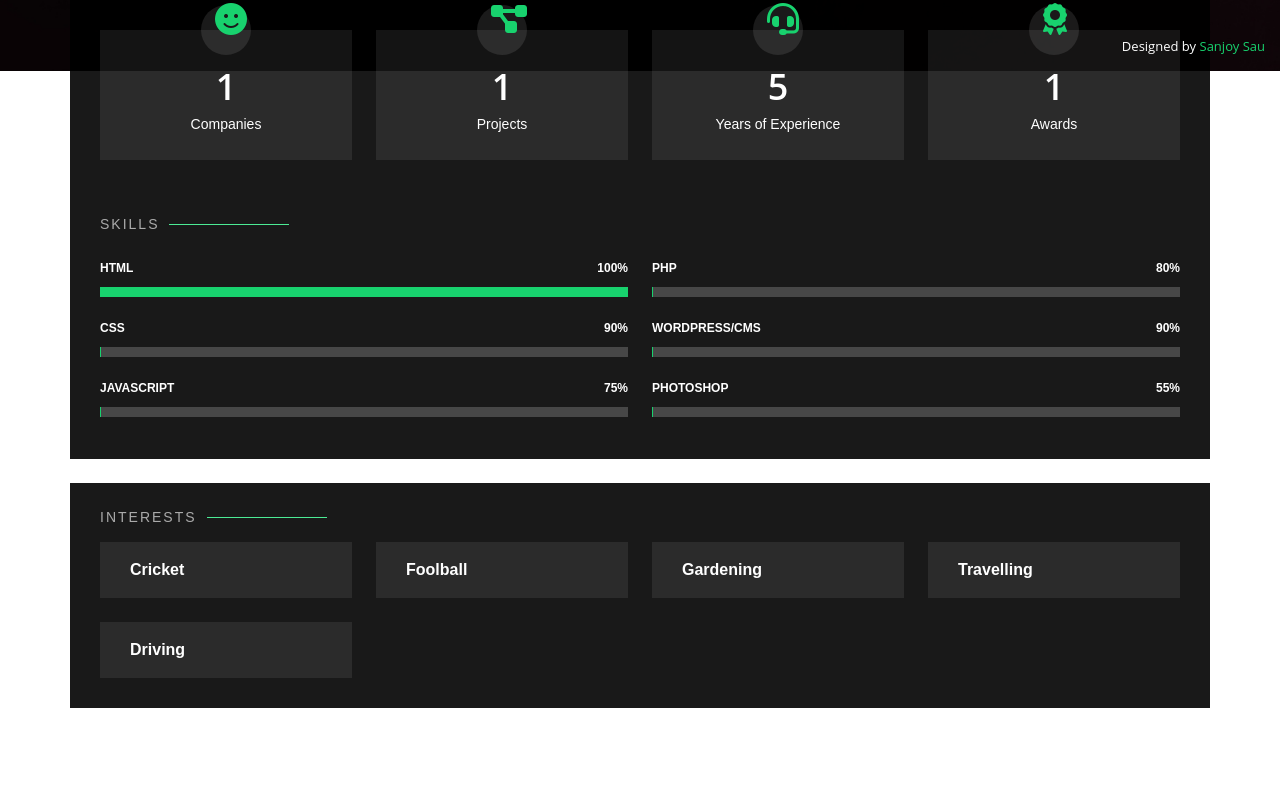
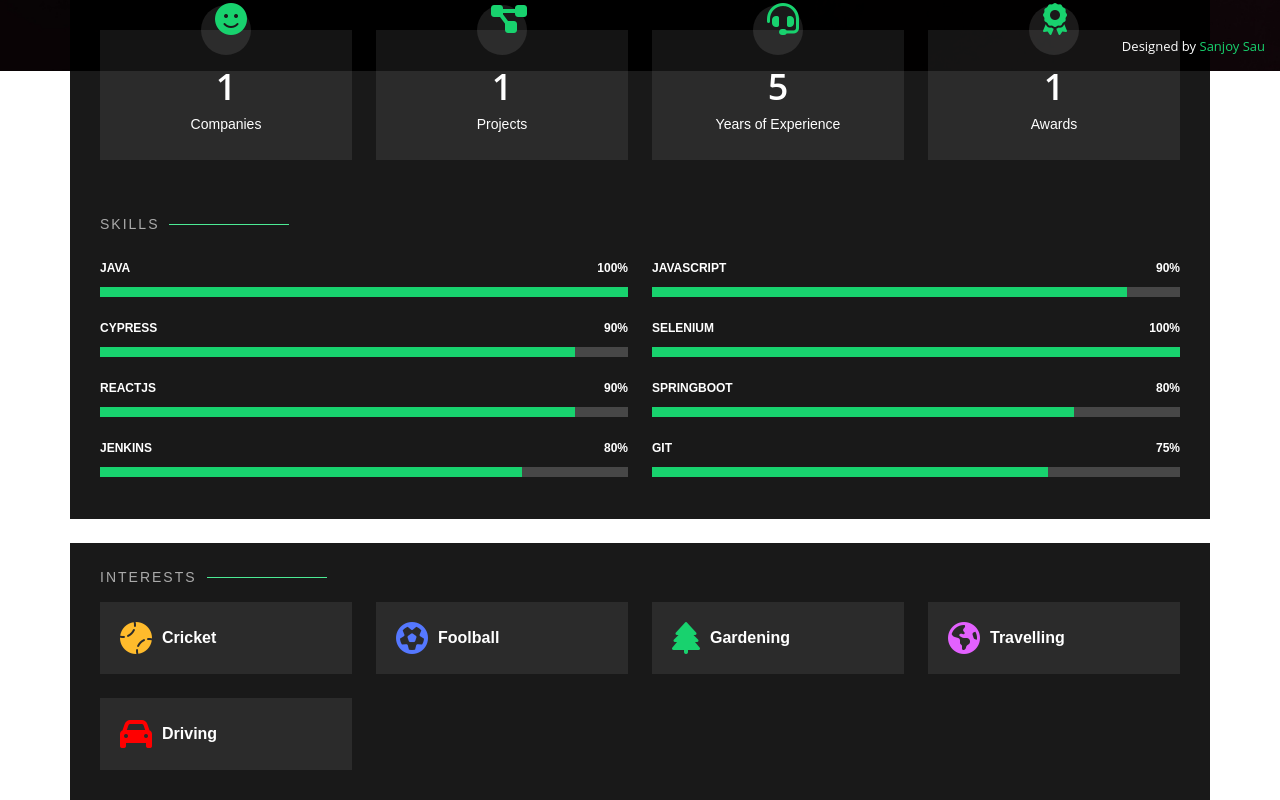
Before and after one commit to sanjoysau310/portfolio, a React (Create React App) app: page /about in a window 1280 px wide. Shown: the part 729-1529 px from the top of the page. Before the commit the page ends 1437 px from the top, so only its background shows below. Built offline with nearby package versions, Linux system fonts and the light colour scheme.

Commit message:
firebase added

```diff
--- a/package.json
+++ b/package.json
@@ -7,6 +7,7 @@
     "@testing-library/react": "^13.4.0",
     "@testing-library/user-event": "^13.5.0",
     "axios": "^1.4.0",
+    "firebase": "^10.0.0",
     "react": "^18.2.0",
     "react-dom": "^18.2.0",
     "react-router-dom": "^6.14.1",
--- a/src/components/pages/about/Counts.js
+++ b/src/components/pages/about/Counts.js
@@ -6,7 +6,7 @@ export const Counts = () => {
       <div className="row">
         <div className="col-lg-3 col-md-6 d-flex align-items-stretch">
           <div className="count-box">
-            <i className="fa fa-face-smile fa-2xl"/>
+            <i className="fa fa-face-smile fa-2xl" />
             <span className="purecounter">1</span>
             <p>Companies</p>
           </div>
--- a/src/components/pages/about/Interests.js
+++ b/src/components/pages/about/Interests.js
@@ -9,31 +9,31 @@ export const Interests = () => {
       <div className="row">
         <div className="col-lg-3 col-md-4">
           <div className="icon-box">
-            <i className="ri-store-line" style={{ color: "#ffbb2c" }} />
+            <i className="fa-solid fa-baseball" style={{ color: "#ffbb2c" }} />
             <h3>Cricket</h3>
           </div>
         </div>
         <div className="col-lg-3 col-md-4 mt-4 mt-md-0">
           <div className="icon-box">
-            <i className="ri-bar-chart-box-line" style={{ color: "#5578ff" }} />
+            <i className="fa fa-futbol" style={{ color: "#5578ff" }} />
             <h3>Foolball</h3>
           </div>
         </div>
         <div className="col-lg-3 col-md-4 mt-4 mt-md-0">
           <div className="icon-box">
-            <i className="ri-calendar-todo-line" style={{ color: "#e80368" }} />
+            <i className="fa fa-tree" style={{ color: "#18d26e" }} />
             <h3>Gardening</h3>
           </div>
         </div>
         <div className="col-lg-3 col-md-4 mt-4 mt-lg-0">
           <div className="icon-box">
-            <i className="ri-paint-brush-line" style={{ color: "#e361ff" }} />
+            <i className="fa fa-earth" style={{ color: "#e361ff" }} />
             <h3>Travelling</h3>
           </div>
         </div>
         <div className="col-lg-3 col-md-4 mt-4">
           <div className="icon-box">
-            <i className="ri-fingerprint-line" style={{ color: "#29cc61" }} />
+            <i className="fa fa-car" style={{ color: "#ff0000" }} />
             <h3>Driving</h3>
           </div>
         </div>
--- a/src/components/pages/about/Skills.js
+++ b/src/components/pages/about/Skills.js
@@ -1,100 +1,35 @@
 import React from "react";
+import about from "../../../data/about.json";
 
 export const Skills = () => {
+  const { skills } = about;
   return (
     <div className="skills container">
       <div className="section-title">
         <h2>Skills</h2>
       </div>
       <div className="row skills-content">
-        <div className="col-lg-6">
+        {skills.map((skill) => {
+          return (
+            <div className="col-lg-6" key={skill.title}>
               <div className="progress">
                 <span className="skill">
-              HTML <i className="val">100%</i>
-            </span>
-            <div className="progress-bar-wrap">
-              <div
-                className="progress-bar w-100"
-                role="progressbar"
-                aria-valuenow="100"
-                aria-valuemin={0}
-                aria-valuemax={100}
-              />
-            </div>
-          </div>
-          <div className="progress">
-            <span className="skill">
-              CSS <i className="val">90%</i>
+                  {skill.title} <i className="val">{skill.proficiency}%</i>
                 </span>
                 <div className="progress-bar-wrap">
                   <div
                     className="progress-bar"
                     role="progressbar"
-                aria-valuenow={90}
-                aria-valuemin={0}
-                aria-valuemax={100}
-              />
-            </div>
-          </div>
-          <div className="progress">
-            <span className="skill">
-              JavaScript <i className="val">75%</i>
-            </span>
-            <div className="progress-bar-wrap">
-              <div
-                className="progress-bar"
-                role="progressbar"
-                aria-valuenow={75}
+                    style={{ width: skill.proficiency + "%" }}
+                    aria-valuenow={skill.proficiency}
                     aria-valuemin={0}
                     aria-valuemax={100}
                   />
                 </div>
               </div>
             </div>
-        <div className="col-lg-6">
-          <div className="progress">
-            <span className="skill">
-              PHP <i className="val">80%</i>
-            </span>
-            <div className="progress-bar-wrap">
-              <div
-                className="progress-bar"
-                role="progressbar"
-                aria-valuenow={80}
-                aria-valuemin={0}
-                aria-valuemax={100}
-              />
-            </div>
-          </div>
-          <div className="progress">
-            <span className="skill">
-              WordPress/CMS <i className="val">90%</i>
-            </span>
-            <div className="progress-bar-wrap">
-              <div
-                className="progress-bar"
-                role="progressbar"
-                aria-valuenow={90}
-                aria-valuemin={0}
-                aria-valuemax={100}
-              />
-            </div>
-          </div>
-          <div className="progress">
-            <span className="skill">
-              Photoshop <i className="val">55%</i>
-            </span>
-            <div className="progress-bar-wrap">
-              <div
-                className="progress-bar"
-                role="progressbar"
-                aria-valuenow={55}
-                aria-valuemin={0}
-                aria-valuemax={100}
-              />
-            </div>
-          </div>
-        </div>
+          );
+        })}
       </div>
     </div>
   );
--- a/src/components/pages/resume/Experience.js
+++ b/src/components/pages/resume/Experience.js
@@ -1,8 +1,10 @@
-import React from "react";
+import React, { useState } from "react";
 import resume from "../../../data/resume.json";
 
 export const Experience = () => {
   const { role, duration, organisation, tasks } = resume.experience;
+  const [show, setShow] = useState(false);
+  let count = 0;
   return (
     <div>
       <h3 className="resume-title">Professional Experience</h3>
@@ -12,11 +14,36 @@ export const Experience = () => {
         <p>
           <em>{organisation}</em>
         </p>
-        <ul>
-          {tasks.map((task) => {
-            return <li key={task.id}>{task.desc}</li>;
-          })}
-        </ul>
+
+        {!show ? (
+          <>
+            <ul>
+              {tasks.map((task) => {
+                count = count + 1;
+                if (count <= tasks.length / 2)
+                  return <li key={task.id}>{task.desc}</li>;
+              })}
+            </ul>
+            <p>
+              <i className="button" onClick={() => setShow(true)}>
+                ....See More
+              </i>
+            </p>
+          </>
+        ) : (
+          <>
+            <ul>
+              {tasks.map((task) => {
+                return <li key={task.id}>{task.desc}</li>;
+              })}
+            </ul>
+            <p>
+              <i className="button" onClick={() => setShow(false)}>
+                ....Hide
+              </i>
+            </p>
+          </>
+        )}
       </div>
     </div>
   );
--- a/src/components/pages/resume/SkillAndTools.js
+++ b/src/components/pages/resume/SkillAndTools.js
@@ -1,13 +1,15 @@
-import React from "react";
+import React, { useState } from "react";
 import resume from "../../../data/resume.json";
 
 export const SkillAndTools = () => {
   const { skills } = resume;
+  const [show, setShow] = useState(false);
+  let count = 0;
   return (
     <div>
       <h3 className="resume-title">Skills and Tools</h3>
       <div className="row">
-        {skills.map((skill) => {
+        {/* {skills.map((skill) => {
           return (
             <div className="col-md-6" key={skill.id}>
               <div className="resume-item">
@@ -20,7 +22,55 @@ export const SkillAndTools = () => {
               </div>
             </div>
           );
-        })}
+        })} */}
+
+        {!show ? (
+          <>
+            {skills.map((skill) => {
+              count = count + 1;
+              if (count < skills.length / 2)
+                return (
+                  <div className="col-md-6" key={skill.id}>
+                    <div className="resume-item">
+                      <h4>{skill.title}</h4>
+                      <ul>
+                        {skill.specifications.map((spec) => {
+                          return <li key={spec}>{spec}</li>;
+                        })}
+                      </ul>
+                    </div>
+                  </div>
+                );
+            })}
+            <p>
+              <i className="resume-skills" onClick={() => setShow(true)}>
+                ....See More
+              </i>
+            </p>
+          </>
+        ) : (
+          <>
+            {skills.map((skill) => {
+              return (
+                <div className="col-md-6" key={skill.id}>
+                  <div className="resume-item">
+                    <h4>{skill.title}</h4>
+                    <ul>
+                      {skill.specifications.map((spec) => {
+                        return <li key={spec}>{spec}</li>;
+                      })}
+                    </ul>
+                  </div>
+                </div>
+              );
+            })}
+            <p>
+              <i className="resume-skills" onClick={() => setShow(false)}>
+                ....Hide
+              </i>
+            </p>
+          </>
+        )}
       </div>
     </div>
   );
--- a/src/components/pages/resume/resume.css
+++ b/src/components/pages/resume/resume.css
@@ -21,6 +21,16 @@
     font-family: "Poppins", sans-serif;
     color: #18d26e;
     margin-bottom: 10px;
+  }
+
+  .resume .resume-item i {
+    font-family: "Poppins", sans-serif;
+    color: #18d26e;
+  }
+
+  .resume-skills{
+      font-family: "Poppins", sans-serif;
+      color: #18d26e;
   }
 
   .resume .resume-item h5 {
--- /dev/null
+++ b/src/data/about.json
@@ -0,0 +1,36 @@
+{
+    "skills": [
+        {
+            "title": "Java",
+            "proficiency": 100
+        },
+        {
+            "title": "JavaScript",
+            "proficiency": 90
+        },
+        {
+            "title": "Cypress",
+            "proficiency": 90
+        },
+        {
+            "title": "Selenium",
+            "proficiency": 100
+        },
+        {
+            "title": "ReactJs",
+            "proficiency": 90
+        },
+        {
+            "title": "SpringBoot",
+            "proficiency": 80
+        },
+        {
+            "title": "Jenkins",
+            "proficiency": 80
+        },
+        {
+            "title": "Git",
+            "proficiency": 75
+        }
+    ]
+}
```
Also changed, not shown: src/index.js (+6 -6 lines), firebase.json (added), 2 other files (tests, documents, lock files or other folders). Lines whose indentation alone changed are shown as unchanged.
